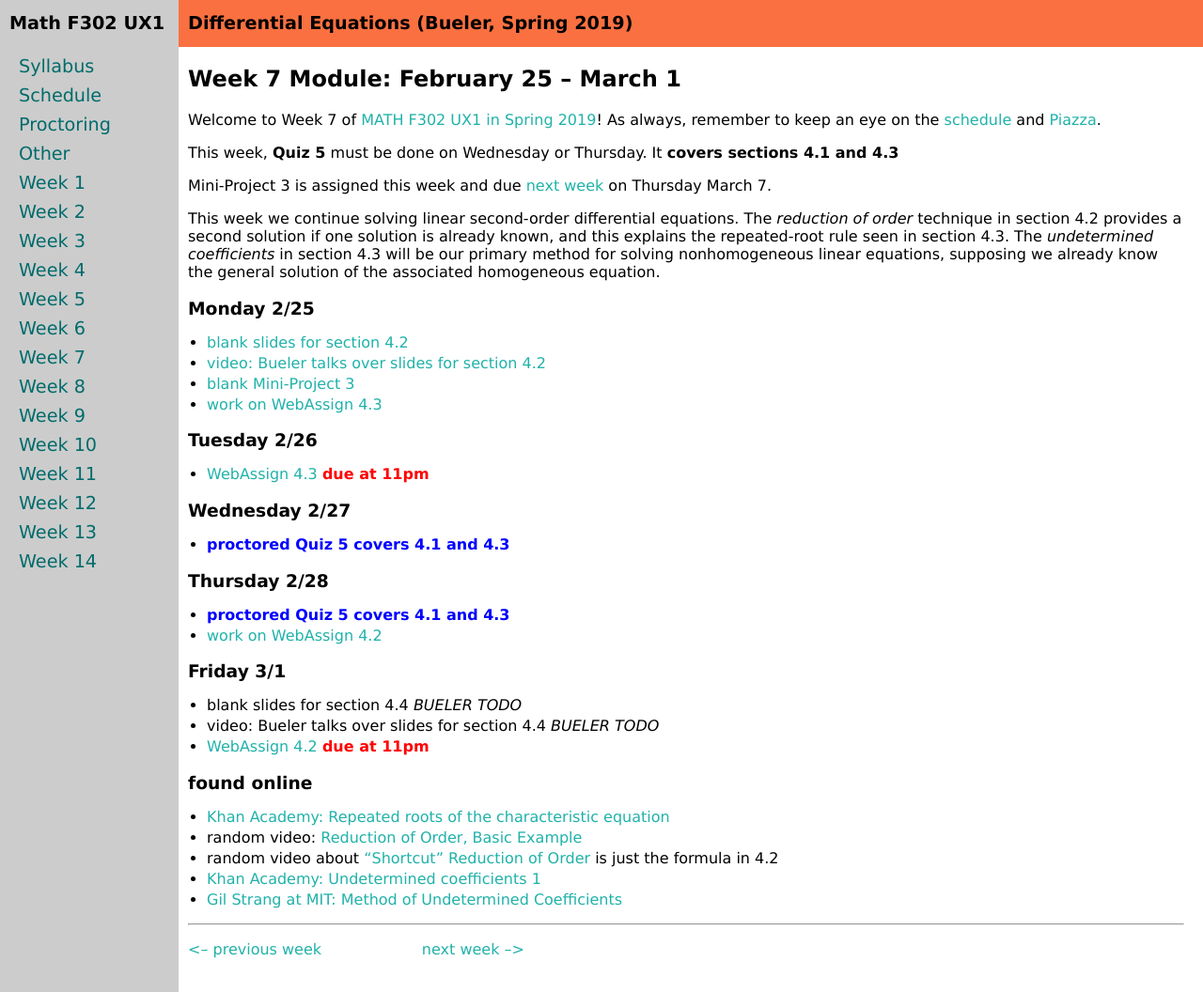
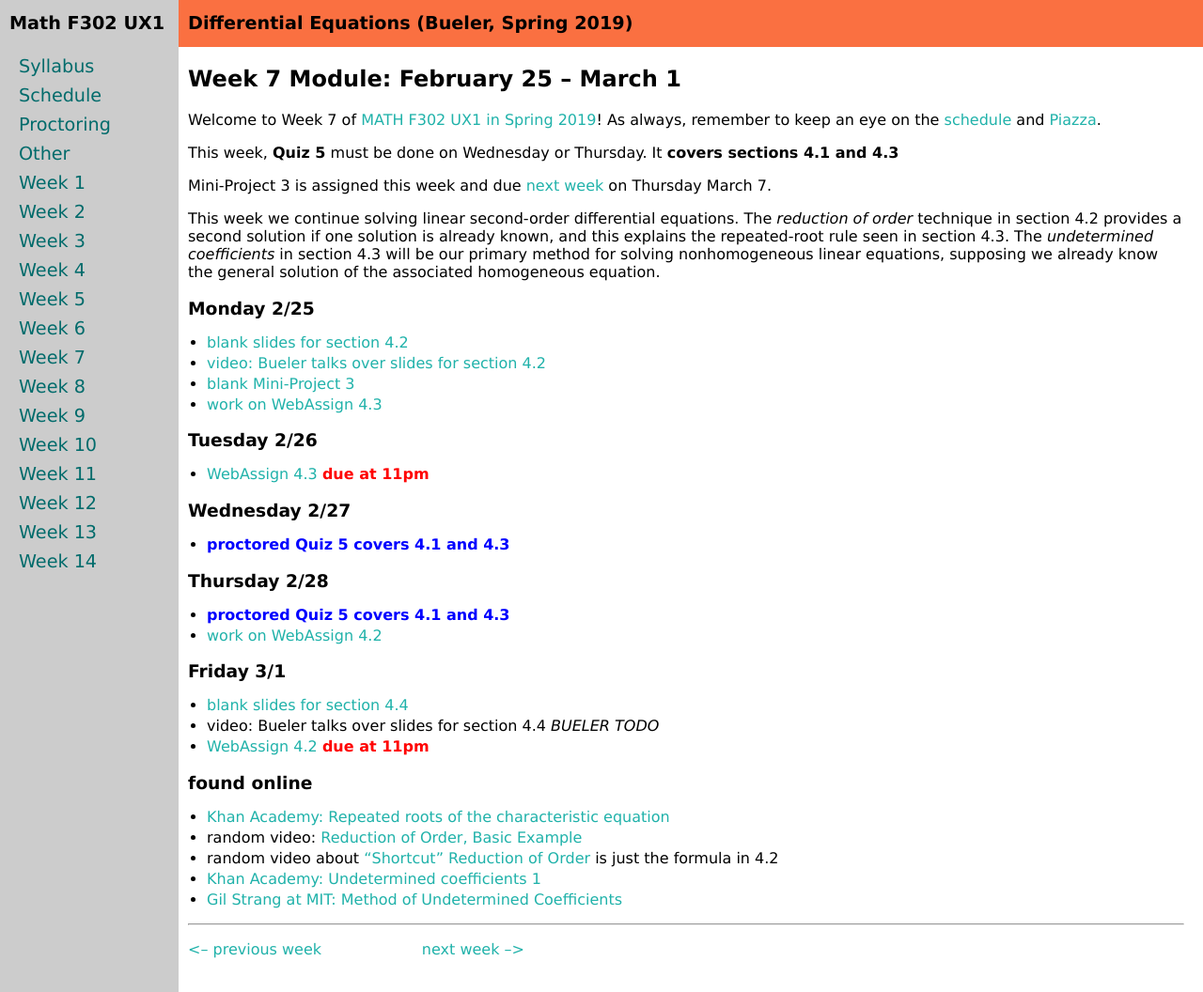
Before and after one commit to bueler/math302, a Jekyll site: the page built from week7.md, in a window 1280 px wide and 1056 px high. Shown: the whole window at 94% size. Built offline with Jekyll 4.4.1, drawn with Linux system fonts in a browser that asks for light colours.

Commit message:
post 4.4 slides

```diff
--- a/week7.md
+++ b/week7.md
@@ -30,7 +30,7 @@
 * [work on WebAssign 4.2](https://www.webassign.net/)
 
 ### Friday 3/1
-* blank slides for section 4.4 _BUELER TODO_
+* [blank slides for section 4.4](assets/slides/4-4.pdf)
 * video: Bueler talks over slides for section 4.4 _BUELER TODO_
 * [WebAssign 4.2](https://www.webassign.net/) <span style="color:red">**due at 11pm**</span>
 
```
Also changed, not shown: 2 other files.
